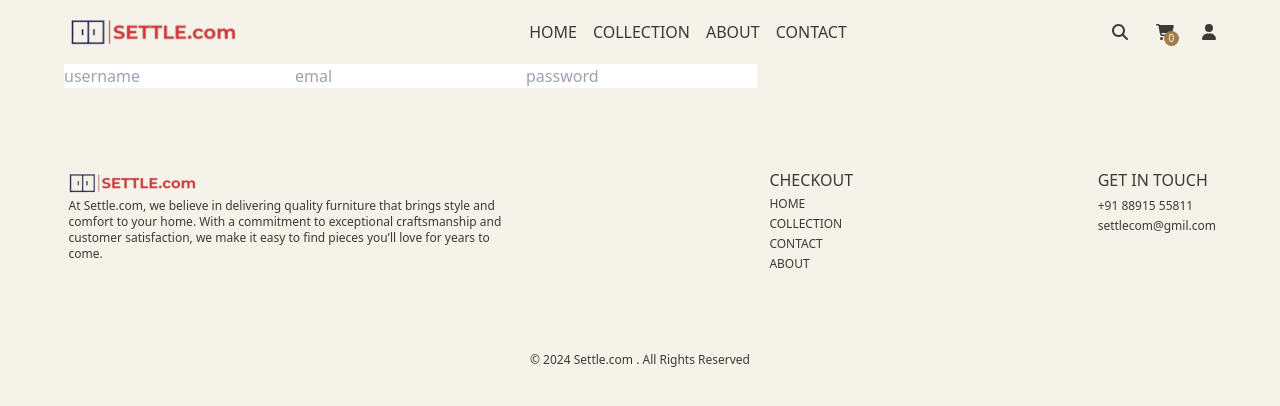
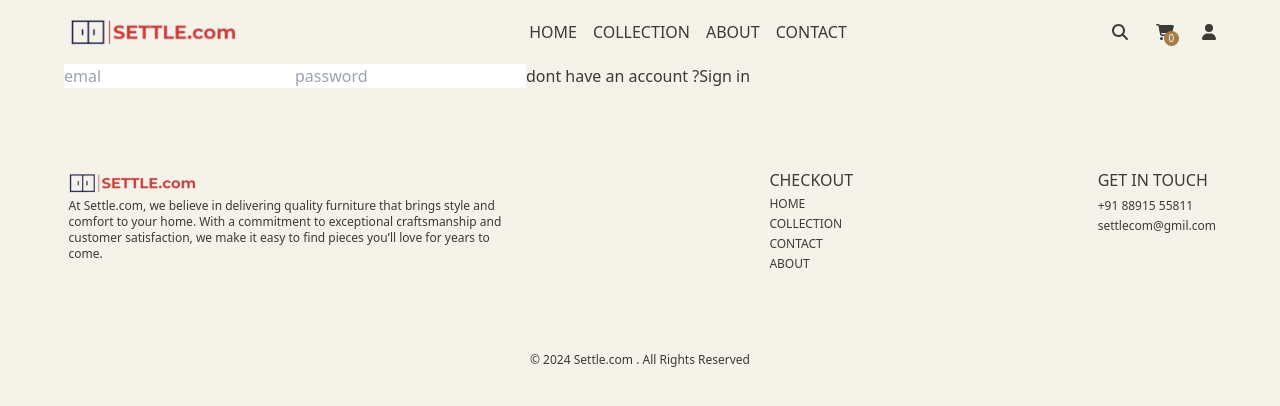
Before and after one commit to MohammedIrfan244/furniche, a React (Vite) app in the folder app/: page /login in a window 1280 px wide. Shown: the top 406 px of the page. Built offline with nearby package versions, Linux system fonts and the light colour scheme; data requests are answered from the project's data file.

Commit message:
userFirst

```diff
--- a/app/db.json
+++ b/app/db.json
@@ -6,8 +6,8 @@
       "email": "irfan@gmail.com",
       "password": "irfan@gmail.com",
       "cart": {},
-      "orders": {},
-      "isAdmin": false
+      "orders": [],
+      "isAdmin": true
     }
   ],
   "products": [
--- a/app/src/Pages/LoginSignUp.jsx
+++ b/app/src/Pages/LoginSignUp.jsx
@@ -1,15 +1,20 @@
 import { useContext } from "react"
 import { UserContext } from "../Contexts/UserContext"
+import { Link } from "react-router-dom"
 
 
 function LoginSignUp() {
   const{isLoggedIn,setIsLoggedIn}=useContext(UserContext)
   return (
     <div>
-      <form action="">
-      <input type="text" placeholder="username" className="" />
-      <input type="email" placeholder="emal"/>
-      <input type="password" placeholder="password"/>
+      <form >
+      <input type="text" required placeholder="username" className={`${isLoggedIn==false?'hidden':null}`} />
+      <input type="email" required placeholder="emal"/>
+      <input type="password" required placeholder="password"/>
+      <Link onClick={()=>setIsLoggedIn(!isLoggedIn)} className={`${isLoggedIn?'hidden':null}`}>dont have an account ?</Link>
+      <Link onClick={()=>setIsLoggedIn(!isLoggedIn)} className={`${isLoggedIn==false?'hidden':null}`}>already have an account ?</Link>
+      <button type="submit" className={`${isLoggedIn?'hidden':null}`}>Sign in</button>
+      <button type="submit" className={`${isLoggedIn==false?'hidden':null}`}>Sign up</button>
       </form>
     </div>
   )
```
